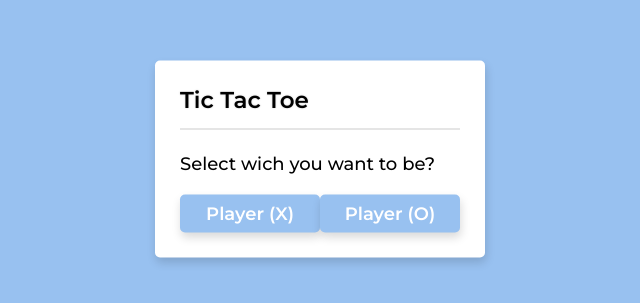
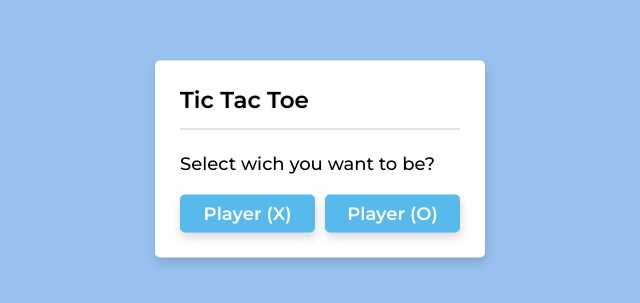
Before and after one commit to Felipemorai/Tic-Tac-Toe, a plain HTML site: page index.html in a window 1280 px wide. Shown: the part 241-544 px from the top of the page, without its empty margins (320-960 px from the left). Drawn offline with Linux system fonts and the light colour scheme.

Commit message:
Animation

```diff
--- a/style.css
+++ b/style.css
@@ -52,9 +52,23 @@ body {
     padding: 8px 0;
     border: none;
     outline: none;
-    background: rgb(152, 193, 240);
+    background: #56baed;
     border-radius: 5px;
     color: #fff;
     box-shadow: 1px 5px 10px rgba(0,0,0,0.15);
     cursor: pointer;
+    transition: all 0.3s ease;
 }
+
+.options button:hover {
+    background: #00b4d8;
+    transform: scale(0.96);
+}
+
+.options button.playerX {
+    margin-right: 5px;
+}
+
+.options button.playerO {
+    margin-left: 5px;
+}
```
